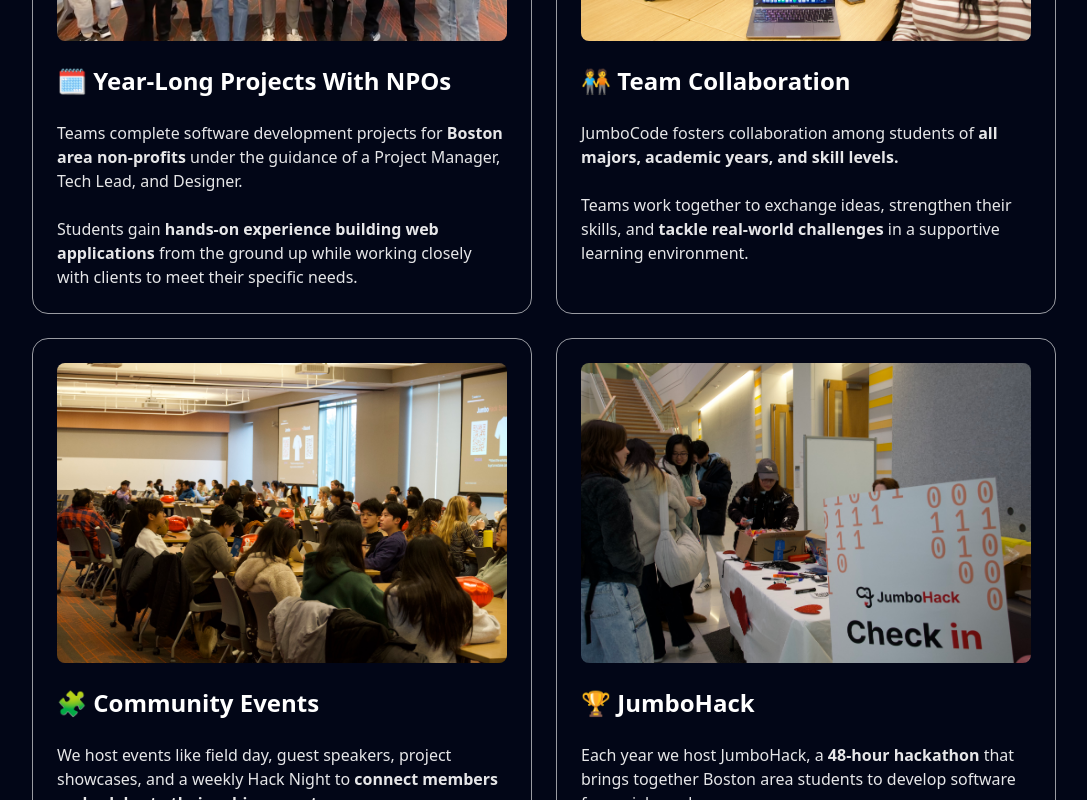
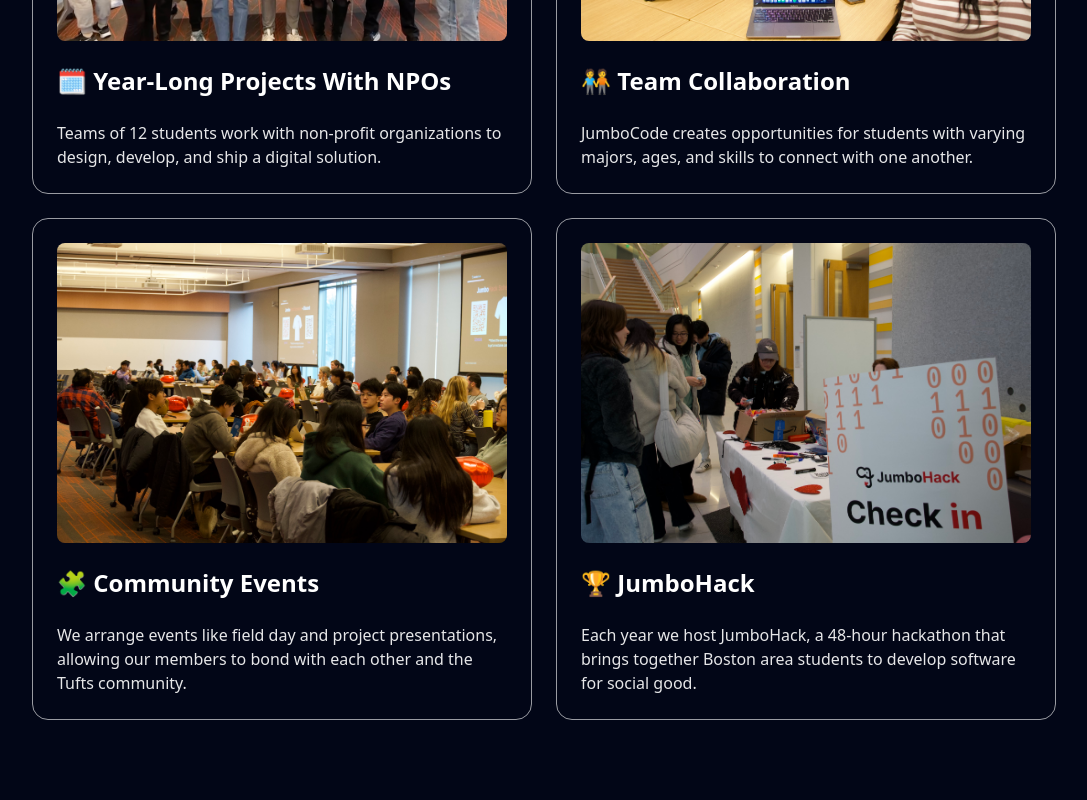
Before and after one commit to JumboCode/jumbocode.org-2024, a Next.js app: page /dev/what-we-do in a window 1280 px wide. Shown: the part 440-1240 px from the top of the page, without its empty margins (96-1183 px from the left). Built offline with nearby package versions, Linux system fonts and the light colour scheme.

Commit message:
Switch copy

```diff
--- a/app/components/what-we-do.tsx
+++ b/app/components/what-we-do.tsx
@@ -18,11 +18,17 @@ export default function WhatWeDo({
         <Card
           title="🗓️ Year-Long Projects With NPOs"
           body={
+            variant === "compact" ? (
+              <p>
+                Teams of 12 students work with non-profit organizations to
+                design, develop, and ship a digital solution.
+              </p>
+            ) : (
               <>
                 <p>
                   Teams complete software development projects for{" "}
-                <strong>Boston area non-profits</strong> under the guidance of a
-                Project Manager, Tech Lead, and Designer.
+                  <strong>Boston area non-profits</strong> under the guidance of
+                  a Project Manager, Tech Lead, and Designer.
                 </p>
                 <p>
                   Students gain{" "}
@@ -31,6 +37,7 @@ export default function WhatWeDo({
                   their specific needs.
                 </p>
               </>
+            )
           }
           imageSrc="/culture-house.jpg"
         />
@@ -38,17 +45,24 @@ export default function WhatWeDo({
         <Card
           title="🧑‍🤝‍🧑 Team Collaboration"
           body={
+            variant === "compact" ? (
+              <p>
+                JumboCode creates opportunities for students with varying
+                majors, ages, and skills to connect with one another.
+              </p>
+            ) : (
               <>
                 <p>
                   JumboCode fosters collaboration among students of{" "}
                   <strong>all majors, academic years, and skill levels.</strong>
                 </p>
                 <p>
-                Teams work together to exchange ideas, strengthen their skills,
-                and <strong>tackle real-world challenges</strong> in a
+                  Teams work together to exchange ideas, strengthen their
+                  skills, and <strong>tackle real-world challenges</strong> in a
                   supportive learning environment.
                 </p>
               </>
+            )
           }
           imageSrc="/my-lingual-lawyer.jpg"
         />
@@ -56,6 +70,13 @@ export default function WhatWeDo({
         <Card
           title="🧩 Community Events"
           body={
+            variant === "compact" ? (
+              <p>
+                We arrange events like field day and project presentations,
+                allowing our members to bond with each other and the Tufts
+                community.
+              </p>
+            ) : (
               <>
                 <p>
                   We host events like field day, guest speakers, project
@@ -66,10 +87,11 @@ export default function WhatWeDo({
                   .
                 </p>
                 <p>
-                JumboCode events serve members and the broader Tufts community,
-                uniting students across disciplines.
+                  JumboCode events serve members and the broader Tufts
+                  community, uniting students across disciplines.
                 </p>
               </>
+            )
           }
           imageSrc="/jumbohack-crowd.jpg"
         />
@@ -77,6 +99,13 @@ export default function WhatWeDo({
         <Card
           title="🏆 JumboHack"
           body={
+            variant === "compact" ? (
+              <p>
+                Each year we host JumboHack, a 48-hour hackathon that brings
+                together Boston area students to develop software for social
+                good.
+              </p>
+            ) : (
               <>
                 <p>
                   Each year we host JumboHack, a{" "}
@@ -84,11 +113,12 @@ export default function WhatWeDo({
                   area students to develop software for social good.{" "}
                 </p>
                 <p>
-                It’s a fast-paced, collaborative event designed to inspire
+                  It's a fast-paced, collaborative event designed to inspire
                   creativity and drive impact. To learn more, visit the{" "}
                   <a href="https://jumbohack.org">JumboHack website</a>.
                 </p>
               </>
+            )
           }
           imageSrc="/jumbohack-checkin.jpg"
         />
```
Lines whose indentation alone changed are shown as unchanged.
